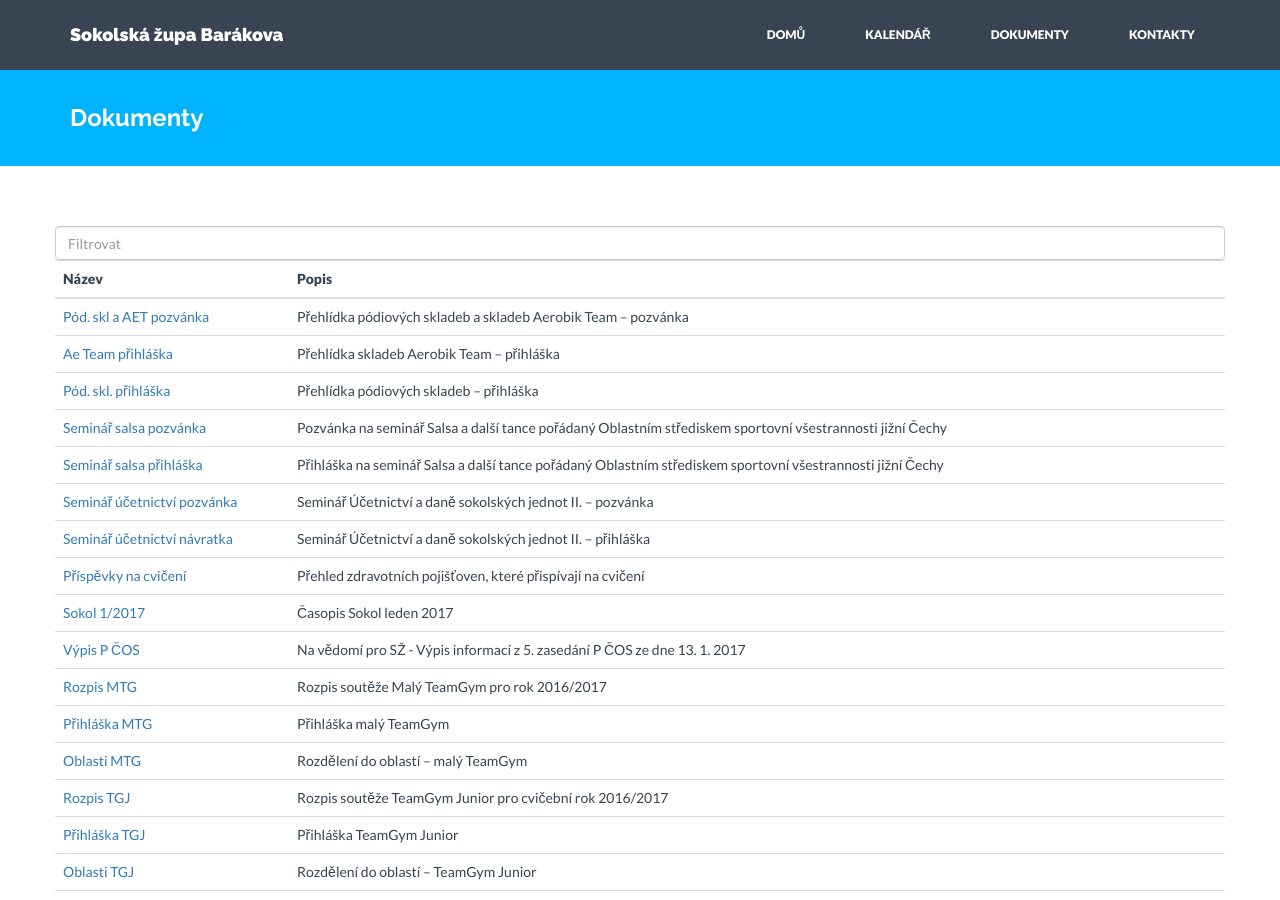
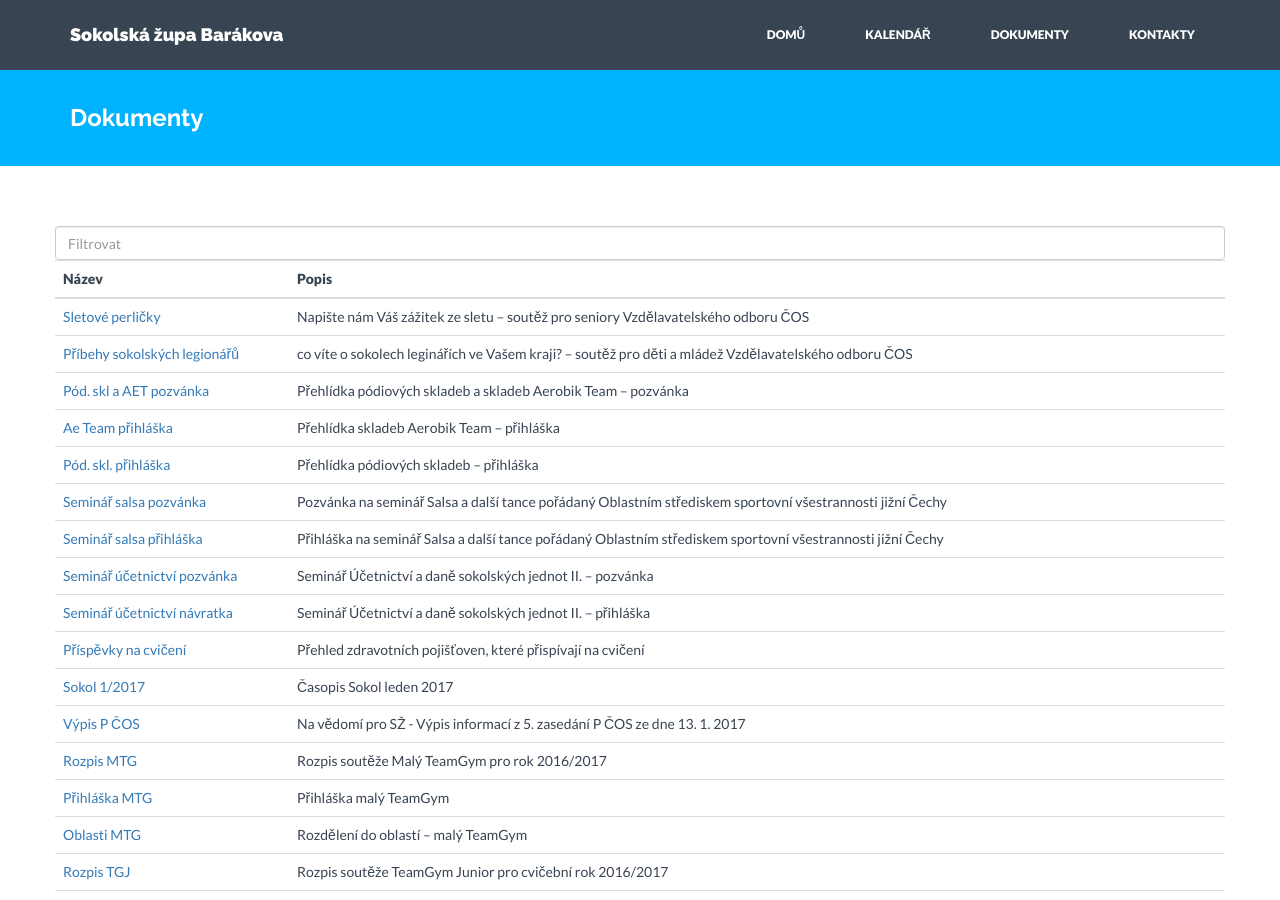
Before and after one commit to milanhybner/zbarakova.cz, a Jekyll site: the page built from dokumenty.md, in a window 1280 px wide and 900 px high. Built offline with Jekyll 4.4.1, drawn with Linux system fonts in a browser that asks for light colours; nearby versions of some CDN libraries.

Commit message:
Opraven odkaz na žádost grantu OV ČOS vzdělávání
Opraven odkaz na stránce dokumentů http://www.zbarakova.cz/dokumenty.html a na stránce Kancelář župy -> granty http://www.zbarakova.cz/kancelar/granty.html

Na tuto stránku taky přidán odkaz na zadání grantu vzdělávání a přílohu k němu.

Správný odkaz na žádost je https://drive.google.com/open?id=0B0w6gDorCVUkZTM3bGlsRl8teW53aldpYnhlMGlTU1Zad0Zj

Doplněny dokumenty k soutěžím vzdělavatelského odboru.

```diff
--- a/_data/dokumenty.yaml
+++ b/_data/dokumenty.yaml
@@ -1,3 +1,11 @@
+- nazev: Sletové perličky
+  url: http://www.sokol.eu/priloha/12076/sletove-perlicky.pdf
+  popis: Napište nám Váš zážitek ze sletu – soutěž pro seniory Vzdělavatelského odboru ČOS
+
+- nazev: Příbehy sokolských legionářů
+  url: http://www.sokol.eu/priloha/12077/pribehy-legionaru.pdf
+  popis: co víte o sokolech leginářích ve Vašem kraji? – soutěž pro děti a mládež Vzdělavatelského odboru ČOS
+
 - nazev: Pód. skl a AET pozvánka
   url: https://drive.google.com/open?id=0B0w6gDorCVUkeHRQZGsyLXpFYnFmT0hpXzhsenhMUUJFUWUw
   popis: Přehlídka pódiových skladeb a skladeb Aerobik Team – pozvánka
@@ -143,7 +151,7 @@
   popis: Grant Odboru všestrannosti ČOS vzdělávání cvičitelů v odborech všestrannosti
 
 - nazev: Grant vzdělávání žádost
-  url: https://drive.google.com/open?id=0B0w6gDorCVUkS0llTVN0RTZLa3JfdS1heUg1UWU3WC1IYkN3
+  url: https://drive.google.com/open?id=0B0w6gDorCVUkZTM3bGlsRl8teW53aldpYnhlMGlTU1Zad0Zj
   popis: Grant Odboru všestrannosti ČOS projekt I Vzdělávání cvičitelů – žádost
 
 - nazev: Grant vzdělávání příloha
```
Also changed, not shown: kancelar/granty.md (+8 -0 lines).
